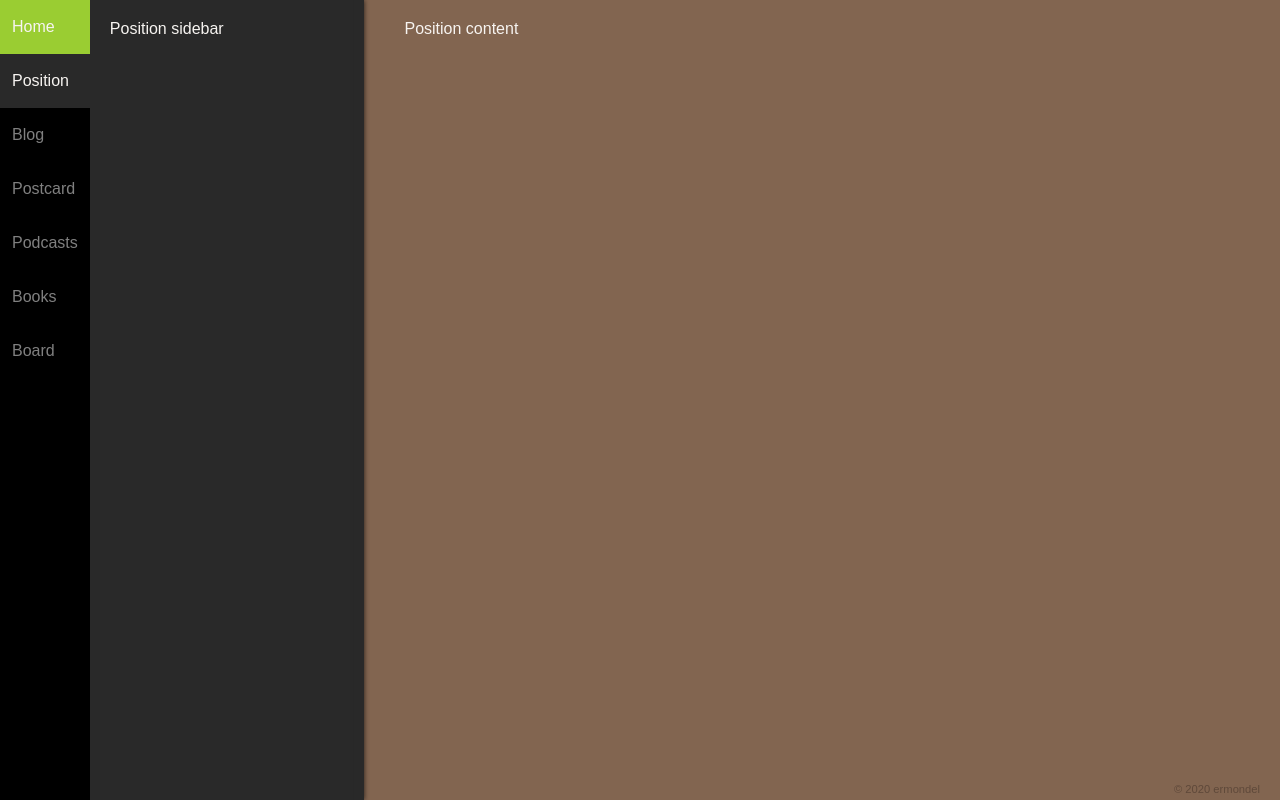
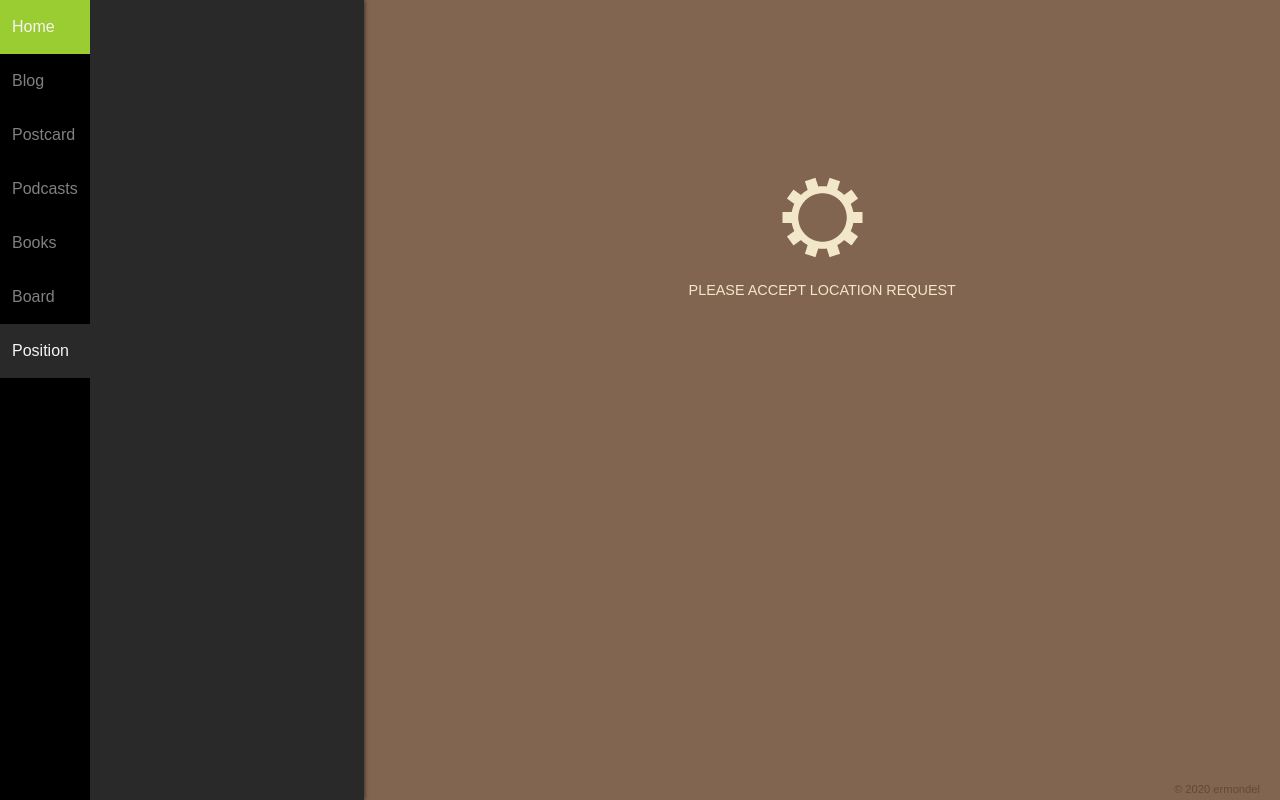
Before and after one commit to ermondel/react-seasons, a React (Create React App) app: page /position in a window 1280 px wide. Built offline with nearby package versions, Linux system fonts and the light colour scheme; no server answers.

Commit message:
feat: provide geolocation info

```diff
--- a/src/components/AppHeader.js
+++ b/src/components/AppHeader.js
@@ -23,12 +23,12 @@ const AppHeader = (props) => {
       <nav className='main-nav'>
         <ul className='main-nav__list'>
           <li>{getLink('Home', '/', props.path)}</li>
-          <li>{getLink('Position', '/position', props.path)}</li>
           <li>{getLink('Blog', '/blog', props.path)}</li>
           <li>{getLink('Postcard', '/postcard', props.path)}</li>
           <li>{getLink('Podcasts', '/podcasts', props.path)}</li>
           <li>{getLink('Books', '/books', props.path)}</li>
           <li>{getLink('Board', '/board', props.path)}</li>
+          <li>{getLink('Position', '/position', props.path)}</li>
         </ul>
       </nav>
     </header>
--- /dev/null
+++ b/src/components/Position/AcceptCard.js
@@ -0,0 +1,30 @@
+import React from 'react';
+import imgCompass from '../../style/img/compass.png';
+import imgGearMain from '../../style/img/Gear-0.2s-101px.gif';
+
+const AcceptCard = ({ wait, error }) => {
+  if (wait && !error) {
+    return (
+      <div className='accept-card'>
+        <img src={imgGearMain} alt='loading bar' />
+        <p>Please accept location request</p>
+      </div>
+    );
+  }
+
+  if (!wait && error) {
+    return (
+      <div className='accept-card'>
+        <p className='accept-card_error'>{error}</p>
+      </div>
+    );
+  }
+
+  return (
+    <div className='accept-card'>
+      <img src={imgCompass} alt='Compass' />
+    </div>
+  );
+};
+
+export default AcceptCard;
--- a/src/components/Position/Position.js
+++ b/src/components/Position/Position.js
@@ -1,14 +1,25 @@
 import React from 'react';
+import PositionDetail from './PositionDetail';
+import useLocation from './useLocation';
+import AcceptCard from './AcceptCard';
 
-const Position = () => (
-  <main className="main">
-    <div className="sidebar">
-      <div className="sidebar-wrap">Position sidebar</div>
-    </div>
-    <div className="content">
-      <div className="content-wrap">Position content</div>
-    </div>
-  </main>
-);
+const Position = () => {
+  const [coords, errorMessage] = useLocation();
+
+  return (
+    <main className='main'>
+      <div className='sidebar'>
+        <div className='sidebar-wrap'>
+          <PositionDetail geo={coords} />
+        </div>
+      </div>
+      <div className='content'>
+        <div className='content-wrap'>
+          <AcceptCard wait={!errorMessage && !coords} error={errorMessage} />
+        </div>
+      </div>
+    </main>
+  );
+};
 
 export default Position;
--- /dev/null
+++ b/src/components/Position/PositionDetail.js
@@ -0,0 +1,27 @@
+import React from 'react';
+
+const PositionDetail = ({ geo }) => {
+  if (!geo) {
+    return null;
+  }
+
+  return (
+    <div className='detail'>
+      <h3 className='detail__title'>Your coordinates</h3>
+      <p className='detail__item'>
+        <span className='l'>Latitude</span>{' '}
+        <span className='r'>{geo.latitude.toFixed(6)}</span>
+      </p>
+      <p className='detail__item'>
+        <span className='l'>Longitude</span>{' '}
+        <span className='r'>{geo.longitude.toFixed(6)}</span>
+      </p>
+      <p className='detail__item'>
+        <span className='l'>Accuracy</span>{' '}
+        <span className='r'>{geo.accuracy}</span>
+      </p>
+    </div>
+  );
+};
+
+export default PositionDetail;
--- /dev/null
+++ b/src/components/Position/useLocation.js
@@ -0,0 +1,15 @@
+import { useState, useEffect } from 'react';
+
+export default () => {
+  const [coords, setCoords] = useState(null);
+  const [errorMessage, setErrorMessage] = useState('');
+
+  useEffect(() => {
+    window.navigator.geolocation.getCurrentPosition(
+      (position) => setCoords(position.coords),
+      (err) => setErrorMessage(err.message)
+    );
+  }, []);
+
+  return [coords, errorMessage];
+};
--- a/src/style/index.css
+++ b/src/style/index.css
@@ -665,3 +665,22 @@ h2::first-letter {
   background-color: yellow;
   color: black;
 }
+
+/* * accept card * */
+
+.accept-card {
+  display: flex;
+  flex-direction: column;
+  align-items: center;
+  color: #f3e7c9;
+  text-transform: uppercase;
+  font-size: 90%;
+  margin-top: 20%;
+}
+
+.accept-card_error {
+  color: white;
+  background-color: black;
+  margin-top: 50px;
+  padding: 15px;
+}
```
Also changed, not shown: src/style/img/compass.png (added).
